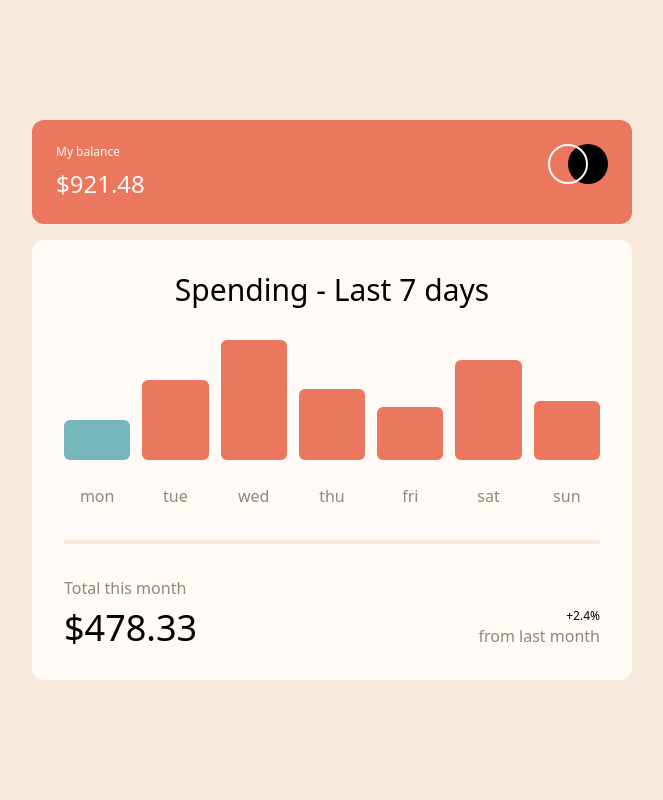
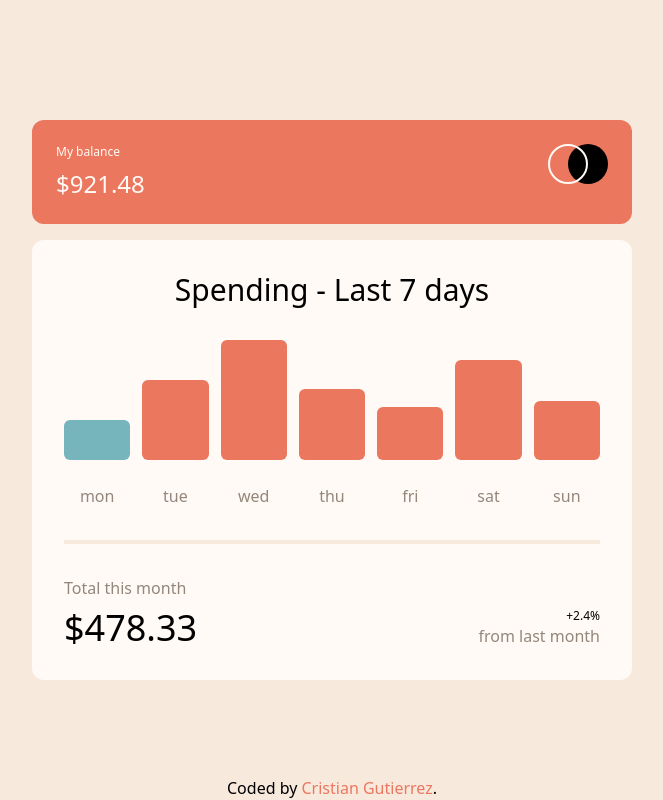
Before and after one commit to cristianccgg/expenses-chart-component-main, a website: page index.html in a window 1280 px wide. Shown: the whole page, without its empty margins (308-971 px from the left). Drawn offline with Linux system fonts and the light colour scheme.

Commit message:
attribution

```diff
--- a/index.html
+++ b/index.html
@@ -45,12 +45,14 @@
           </div>
         </div>
       </div>
-      <!-- <div class="attribution">
-        Challenge by
-        <a href="https://www.frontendmentor.io?ref=challenge" target="_blank"
-          >Frontend Mentor</a
-        >. Coded by <a href="#">Your Name Here</a>.
-      </div> -->
+      <div class="attribution absolute bottom-0">
+        Coded by
+        <a
+          class="text-1-Soft-red"
+          href="https://www.frontendmentor.io/profile/cristianccgg"
+          >Cristian Gutierrez</a
+        >.
+      </div>
     </main>
   </body>
   <script type="module" src="/app.js"></script>
```
Also changed, not shown: README.md, styles/output.css.
